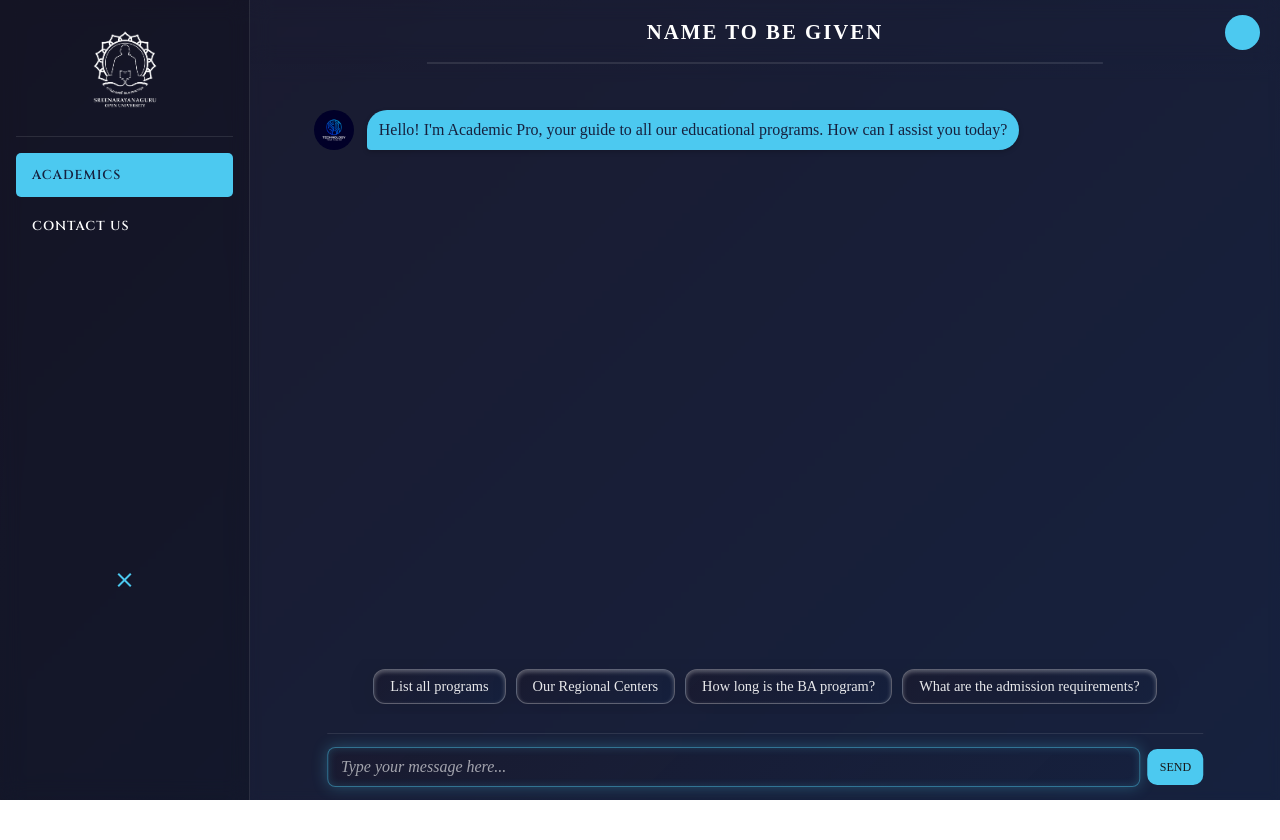
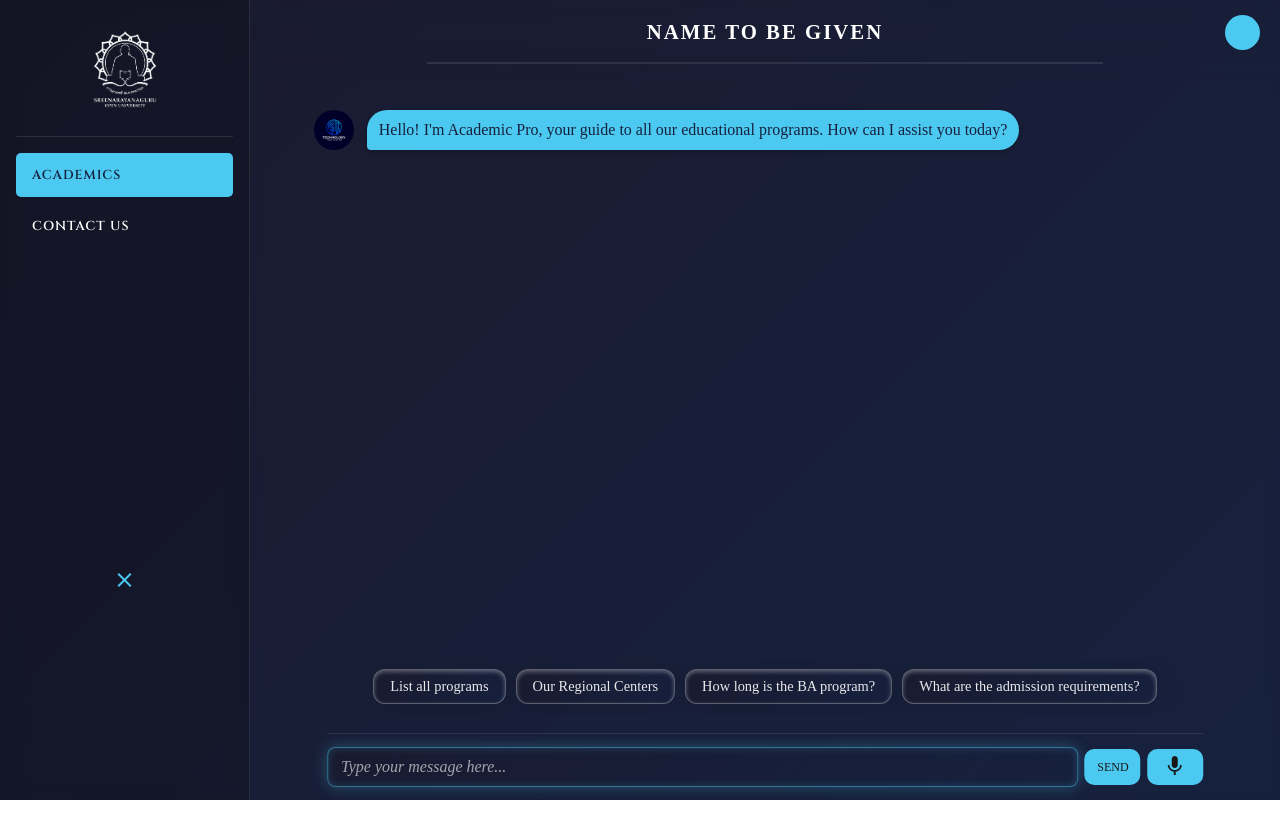
Before and after one commit to amalvichu/SGOU-Chatbot, a Django app: page / in a window 1280 px wide. Run offline with Django 5.2, Linux system fonts and the light colour scheme; some web fonts are replaced.

Commit message:
commit 33

```diff
--- a/static/css/styles.css
+++ b/static/css/styles.css
@@ -1146,6 +1146,41 @@ button {
     margin-bottom: 6px;
 }
 
+/* Mic button pulsing glow when active */
+.mic-listening {
+    animation: pulseGlow 1.5s infinite;
+    color: #e91e63; /* pinkish glow */
+    filter: drop-shadow(0 0 8px #e91e63);
+  }
+
+  @keyframes pulseGlow {
+    0%, 100% {
+      filter: drop-shadow(0 0 8px #e91e63);
+      transform: scale(1);
+    }
+    50% {
+      filter: drop-shadow(0 0 15px #e91e63);
+      transform: scale(1.1);
+    }
+  }
+
+  /* Optional: shake/bounce mic icon on start */
+  .mic-bounce {
+    animation: bounceMic 0.5s ease forwards;
+  }
+
+  @keyframes bounceMic {
+    0% {
+         transform: translateY(0);
+        }
+    50% {
+         transform: translateY(-6px);
+        }
+    100% {
+         transform: translateY(0);
+        }
+  }
+
 
 /* for dropdown styling */
 
--- a/static/js/chatbot.js
+++ b/static/js/chatbot.js
@@ -295,6 +295,7 @@ document.addEventListener('DOMContentLoaded', function () {
             clonedBouncingBallAnimation.style.display = 'flex';
         }
 
+
         const startTime = Date.now(); // Record start time
 
         fetch('/process_query', {
@@ -332,6 +333,7 @@ document.addEventListener('DOMContentLoaded', function () {
                 }
             }, timeToWait);
         })
+
         .catch(error => {
             console.error('Error:', error);
             const elapsedTime = Date.now() - startTime;
@@ -346,6 +348,7 @@ document.addEventListener('DOMContentLoaded', function () {
             }, timeToWait);
         });
     }
+    window.sendMessage = sendMessage;
 
     // Helper function to check if the message is requesting a program list
     function isProgramListRequest(message) {
--- /dev/null
+++ b/static/js/mic-functionality.js
@@ -0,0 +1,93 @@
+document.addEventListener('DOMContentLoaded', () => {
+  const micButton = document.getElementById('mic-button');
+  const micIcon = document.getElementById('mic-icon');
+  const messageInput = document.getElementById('message-input');
+
+  const SpeechRecognition = window.SpeechRecognition || window.webkitSpeechRecognition;
+
+  if (!SpeechRecognition) {
+    if (micButton) micButton.style.display = 'none';
+    return;
+  }
+
+  const recognition = new SpeechRecognition();
+  recognition.lang = 'en-IN';
+  recognition.interimResults = false;
+  recognition.maxAlternatives = 1;
+
+  let isListening = false;
+  let finalTranscript = '';
+
+  micButton.addEventListener('click', () => {
+    if (isListening) {
+      recognition.stop();
+    } else {
+      finalTranscript = '';
+      recognition.start();
+    }
+  });
+
+  recognition.addEventListener('start', () => {
+    isListening = true;
+    micIcon.textContent = 'mic_off';
+    messageInput.placeholder = 'Listening...';
+
+    micButton.classList.add('mic-listening');
+    micIcon.classList.add('mic-bounce');
+
+    setTimeout(() => {
+      micIcon.classList.remove('mic-bounce');
+    }, 500);
+  });
+
+  recognition.addEventListener('result', (event) => {
+    finalTranscript = event.results[0][0].transcript;
+    messageInput.value = finalTranscript;
+    console.log('Transcript:', finalTranscript);
+  });
+
+  recognition.addEventListener('end', () => {
+    isListening = false;
+    micIcon.textContent = 'mic';
+    messageInput.placeholder = 'Type your message here...';
+
+    micButton.classList.remove('mic-listening');
+
+    console.log('Recognition ended, trying to send message...');
+    if (finalTranscript.trim() !== '') {
+      if (typeof sendMessage === 'function') {
+        console.log('Calling sendMessage() now');
+        window.sendMessage();
+
+      } else {
+        console.warn('sendMessage() function not found!');
+      }
+    } else {
+      console.log('No transcript to send');
+    }
+  });
+
+  recognition.addEventListener('error', (event) => {
+    console.error('Speech recognition error:', event.error);
+    alert(`Mic error: ${event.error}`);
+    isListening = false;
+    micIcon.textContent = 'mic';
+    messageInput.placeholder = 'Type your message here...';
+  });
+});
+
+recognition.addEventListener('result', (event) => {
+  console.log('Speech recognition result:', event);
+  const transcript = event.results[0][0].transcript;
+  console.log('Transcript:', transcript);
+  messageInput.value = transcript;
+});
+recognition.addEventListener('soundstart', () => {
+  console.log('Sound detected');
+});
+recognition.addEventListener('speechstart', () => {
+  console.log('Speech started');
+});
+recognition.addEventListener('speechend', () => {
+  console.log('Speech ended');
+});
--- a/templates/index.html
+++ b/templates/index.html
@@ -9,6 +9,7 @@
     <link rel="stylesheet" href="{% static 'css/styles.css' %}">
     <link href="https://fonts.googleapis.com/icon?family=Material+Icons" rel="stylesheet">
     <script src="{% static 'js/chatbot.js' %}"></script>
+    <script src="{% static 'js/mic-functionality.js' %}"></script>
     <script src="{% static 'js/sidebar-toggle.js' %}"></script>
 </head>
 
@@ -58,7 +59,7 @@
                     <div class="suggestion" data-query="centers">Centers</div>
                 </div>
                 <div class="input-area">
-                    <input type="text" class="message-input" placeholder="Type your message here...">
+                    <input type="text" class="message-input" id="message-input" placeholder="Type your message here...">
                     <button class="send">
                         SEND
                         <div class="star-1">
@@ -125,8 +126,7 @@
                             version="1.1"
                             style="shape-rendering:geometricPrecision; text-rendering:geometricPrecision; image-rendering:optimizeQuality; fill-rule:evenodd; clip-rule:evenodd"
                             viewBox="0 0 784.11 815.53"
-                            xmlns:xlink="http://www.w3.org/1999/xlink"
-                          >
+                            xmlns:xlink="http://www.w3.org/1999/xlink">
                             <defs></defs>
                             <g id="Layer_x0020_1">
                               <metadata id="CorelCorpID_0Corel-Layer"></metadata>
@@ -176,7 +176,9 @@
                           </svg>
                         </div>
                       </button>
-
+                      <button type="button" class="mic-button" id="mic-button">
+                        <span class="material-icons" id="mic-icon">mic</span>
+                      </button>
                 </div>
             </div>
         </div>
```
Also changed, not shown: db.sqlite3.
